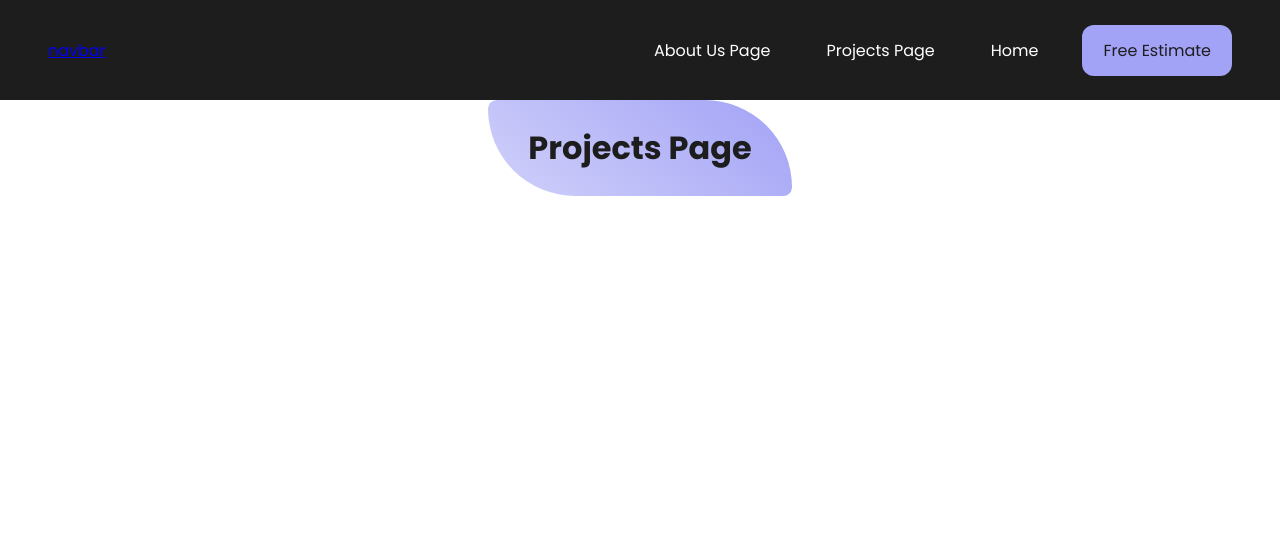
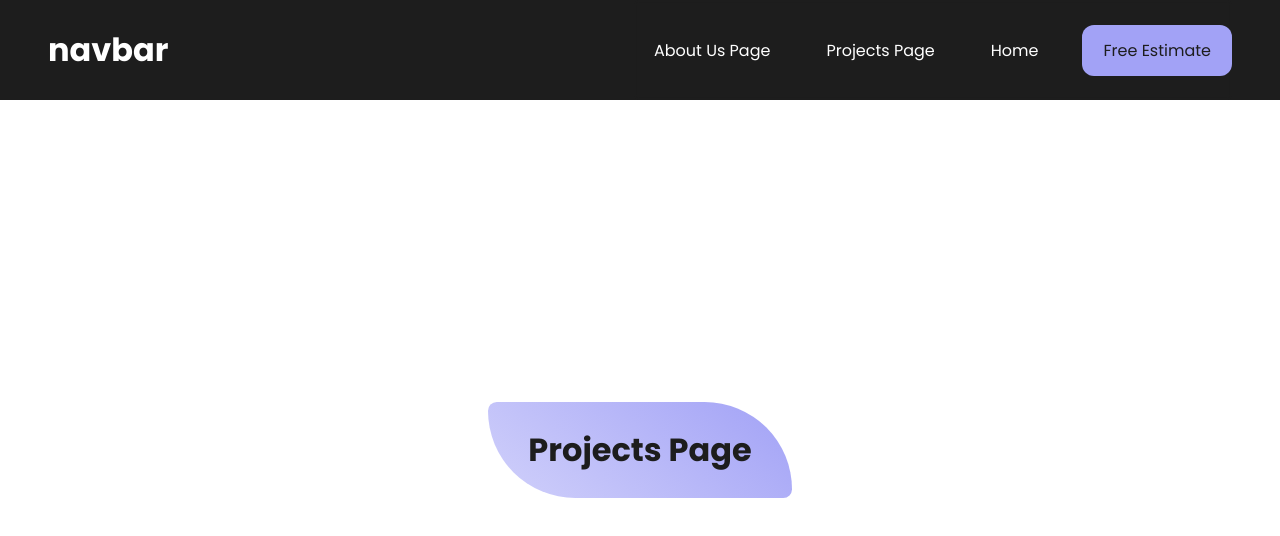
Before and after one commit to zsievers/navbar-pract, a Next.js app in the folder navbar/: page /projects in a window 1280 px wide. Shown: the top 536 px of the page. Built offline with nearby package versions, Linux system fonts and the light colour scheme.

Commit message:
nav complete - fixed state and routing

```diff
--- a/navbar/components/Header.js
+++ b/navbar/components/Header.js
@@ -35,8 +35,8 @@ const Header = () => {
   return (
     <header className={classes.header}>
       <div className={classes.header__content}>
-        <Link className={classes.header__content__logo} href="/">
-          navbar
+        <Link href="/">
+          <a className={classes.header__content__logo}>navbar</a>
         </Link>
 
         <nav
@@ -62,7 +62,9 @@ const Header = () => {
             </li>
           </ul>
           <Link href="/freeEstimate">
-            <button>Free Estimate</button>
+            <button onClick={classes.header__content__toggle}>
+              Free Estimate
+            </button>
           </Link>
         </nav>
         <div className={classes.header__content__toggle}>
--- a/navbar/components/Header.module.scss
+++ b/navbar/components/Header.module.scss
@@ -25,8 +25,8 @@
     &__logo {
       font-size: 2rem;
       font-weight: bold;
+      color: $light;
       text-decoration: none;
-      color: $light;
     }
 
     &__nav {
--- a/navbar/components/Layout.module.scss
+++ b/navbar/components/Layout.module.scss
@@ -1,11 +1,12 @@
 @import "./../styles/variables.scss";
 
 .container {
-  height: calc(100vh- #{$headerHeight});
+  height: calc(100vh - #{$headerHeight});
   background: $bg;
   display: flex;
   justify-content: center;
   align-items: center;
+
   h1 {
     padding: 1.5rem 2.5rem;
     background: linear-gradient(220deg, $primary, rgba($primary, 0.5));
--- a/navbar/pages/about-dt.js
+++ b/navbar/pages/about-dt.js
@@ -1,10 +1,9 @@
 import Layout from "../components/Layout";
-function aboutDT() {
+
+export default function aboutDT() {
   return (
     <Layout>
       <h1>About Us</h1>
     </Layout>
   );
 }
-
-export default aboutDT;
--- a/navbar/pages/freeEstimate.js
+++ b/navbar/pages/freeEstimate.js
@@ -1,11 +1,9 @@
-import React from "react";
 import Layout from "../components/Layout";
-function freeEstimate() {
+
+export default function freeEstimate() {
   return (
     <Layout>
       <h1>Free Estimate</h1>
     </Layout>
   );
 }
-
-export default freeEstimate;
--- a/navbar/pages/index.js
+++ b/navbar/pages/index.js
@@ -1,3 +1,4 @@
+// import "../styles/globals.scss";
 import Layout from "../components/Layout";
 
 export default function Home() {
--- a/navbar/pages/projects.js
+++ b/navbar/pages/projects.js
@@ -1,7 +1,4 @@
-import Link from "next/link";
 import Layout from "../components/Layout";
-import styles from "../styles/Home.module.scss";
-import Header from "../components/Header";
 
 export default function projects() {
   return (
```
